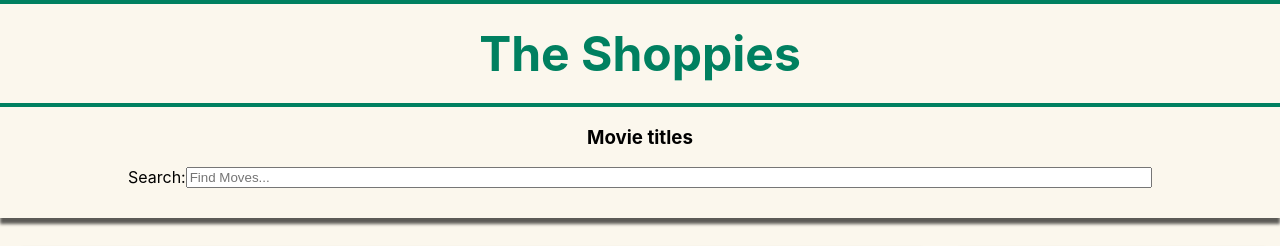
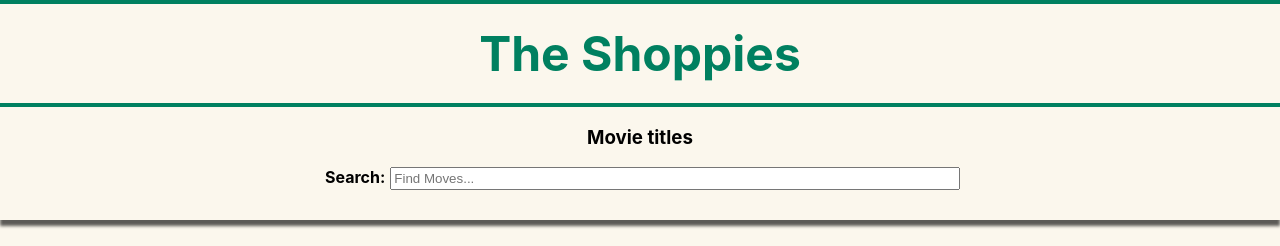
Before and after one commit to SKallDay/Shopify-Shoppie, a React (Create React App) app: page / in a window 1280 px wide. Shown: the top 246 px of the page. Built offline with nearby package versions, Linux system fonts and the light colour scheme; no server answers.

Commit message:
refine styles and add swal notfications

```diff
--- a/package.json
+++ b/package.json
@@ -9,6 +9,7 @@
     "react": "^17.0.1",
     "react-dom": "^17.0.1",
     "react-scripts": "4.0.1",
+    "sweetalert": "^2.1.2",
     "web-vitals": "^0.2.4"
   },
   "scripts": {
--- a/src/App.js
+++ b/src/App.js
@@ -3,7 +3,8 @@ import SearchBar from "./components/searhBar/searchBar";
 import Nomiations from "./components/nomination/nomination";
 import QueryList from "./components/queryList/queryList";
 import Banner from "./components/banner/banner";
-import './App.css';
+import swal from "sweetalert";
+import "./App.css";
 
 function App() {
   const [nominations, setNominations] = useState([]);
@@ -31,10 +32,16 @@ function App() {
     if (nominations.length < 5) {
       const Noms = [...nominations, item];
       setNominations(Noms);
+      swal(
+        `${item.Title}`,
+        "Has been added to your Nominations List!",
+        "success"
+      );
     }
   };
 
   const removeNominee = (item) => {
+    swal(`You removed ${item.Title} from your nominations`, "", "warning");
     const filteredNoms = [...nominations].filter(
       (items) => items.Title !== item.Title
     );
@@ -47,7 +54,10 @@ function App() {
         <header className="app__header">
           <h1 className="app__heading">The Shoppies</h1>
         </header>
-        <SearchBar queryBySearch={queryBySearch} />
+        <SearchBar
+          queryBySearch={queryBySearch}
+          setQueryResults={setQueryResults}
+        />
         <section className="app__querySection">
           <QueryList
             queryResults={queryResults}
@@ -55,12 +65,14 @@ function App() {
             nominations={nominations}
             query={query}
           />
-        <Nomiations nominations={nominations} removeNominee={removeNominee} />
+          <Nomiations
+            nominations={nominations}
+            removeNominee={removeNominee}
+            queryResults={queryResults}
+          />
         </section>
       </main>
-      <footer>
-        {nominations.length > 4 && <Banner />}
-      </footer>
+      <footer>{nominations.length > 4 && <Banner />}</footer>
     </div>
   );
 }
--- a/src/components/nomination/nomination.css
+++ b/src/components/nomination/nomination.css
@@ -1,7 +1,6 @@
 .nomination__container {
   padding: 20px;
   width: 20%;
-  border: 3px solid #b0b8b6;
   overflow-y: scroll;
   box-shadow: 3px 3px 3px 2px rgba(0,0,0,0.68);
 }
@@ -34,3 +33,7 @@
   font-size: 14px;
   border: none;
 }
+
+.display-none {
+  display: none;
+}
--- a/src/components/nomination/nomination.js
+++ b/src/components/nomination/nomination.js
@@ -4,7 +4,8 @@ import './nomination.css';
 // react component
 export const Nominations = ({
   nominations,
-  removeNominee
+  removeNominee,
+  queryResults
 }) => {
 
   return (
--- a/src/components/queryList/queryList.css
+++ b/src/components/queryList/queryList.css
@@ -1,3 +1,6 @@
+.query__placeHolderContainer {
+  width: 100%;
+}
 .query__container {
  width: 70%;
  overflow-y: scroll;
@@ -8,6 +11,10 @@
   padding: 0px 35px;
 }
 
+.query__placeholderImage {
+  width: 100%;
+}
+
 .query__itemCardContainer {
   padding: 0px 10px;
   display: grid;
--- a/src/components/searhBar/searchBar.css
+++ b/src/components/searhBar/searchBar.css
@@ -14,9 +14,16 @@
 .search__form {
   align-self: center;
   display: flex;
-  width: 80%;
+  width: 50%;
+}
+
+.search__label {
+  font-weight: 700;
+  text-transform: capitalize;
+  padding: 0px 5px;
 }
 
 .search__input {
   width: 100%;
+  padding: 2px;
 }
--- a/src/components/searhBar/searchBar.js
+++ b/src/components/searhBar/searchBar.js
@@ -2,7 +2,9 @@ import React, { useState } from "react";
 import "./searchBar.css";
 
 // react component
-export const SearchBar = ({ queryBySearch }) => {
+export const SearchBar = ({
+  queryBySearch
+ }) => {
   const [search, setSearch] = useState("");
 
   const getSearch = (e) => {
@@ -14,11 +16,12 @@ export const SearchBar = ({ queryBySearch }) => {
     queryBySearch(search);
   };
 
+
   return (
     <div className="search__container">
       <h3 className="search__heading">Movie titles</h3>
       <form className="search__form" onSubmit={handleFormSumbit}>
-        <label aria-label="Search for Movies">Search:</label>
+        <label className="search__label" aria-label="Search for Movies">Search:</label>
         <input
           aria-label="Search for movies"
           className="search__input"
```
Also changed, not shown: src/components/queryList/queryList.js (+13 -11 lines), 2 other files (tests, documents, lock files or other folders). Lines whose indentation alone changed are shown as unchanged.
